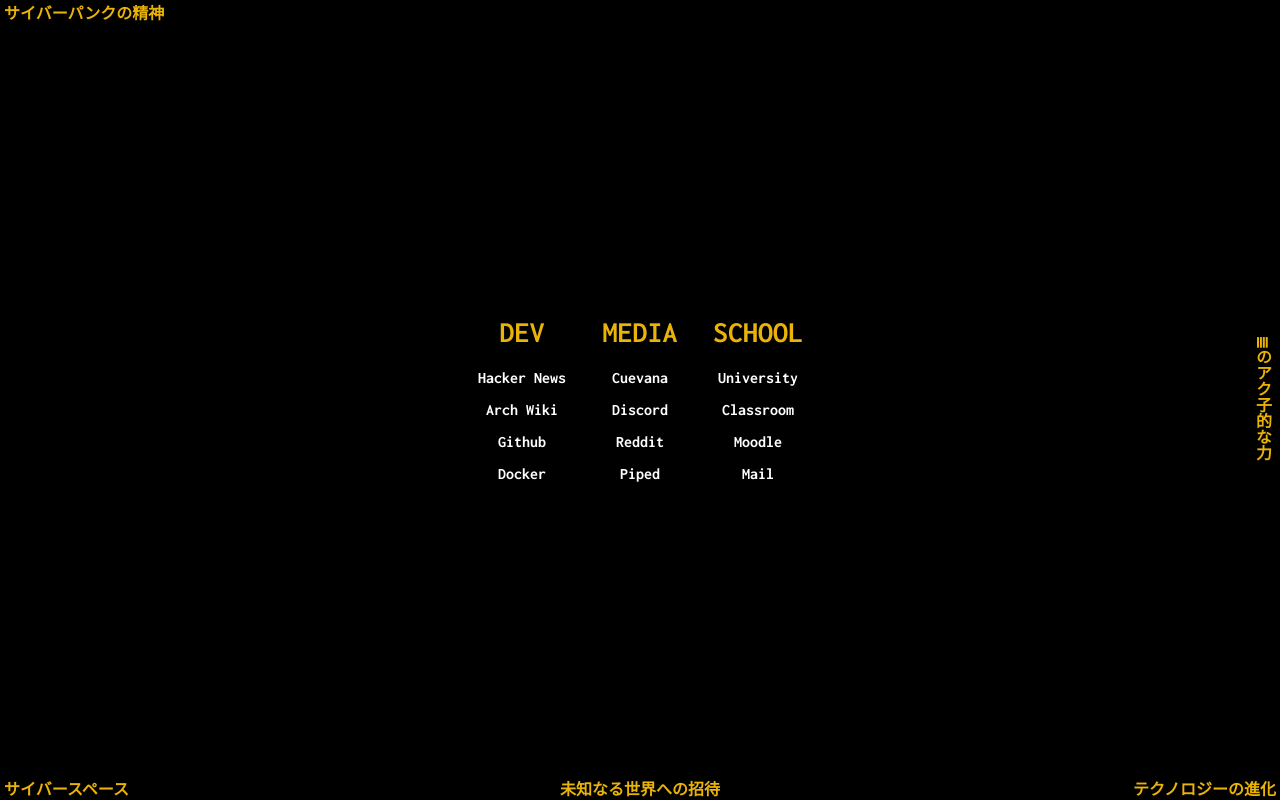
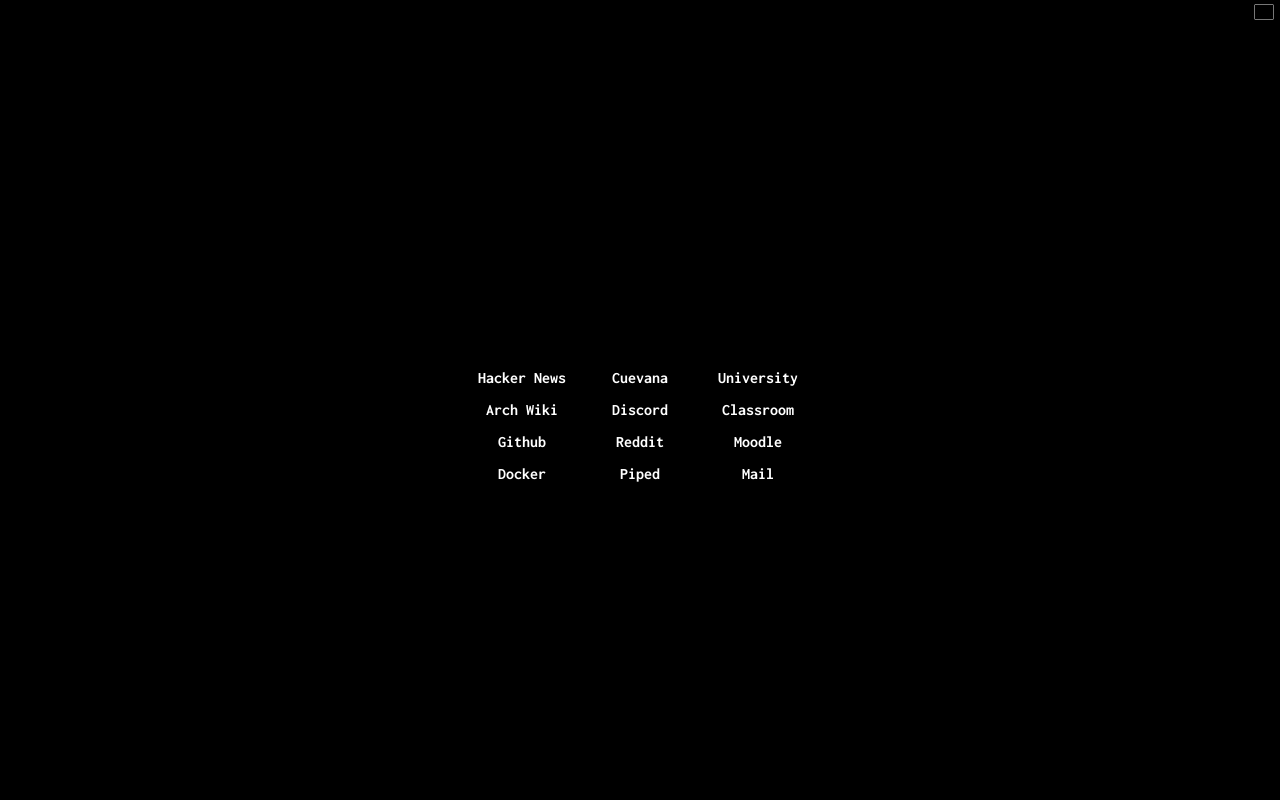
Before and after one commit to CMOISDEAD/startpage-doom, a React (Vite) app: page / in a window 1280 px wide. Built offline with nearby package versions, Linux system fonts and the light colour scheme.

Commit message:
feat: color picker implemented

```diff
--- a/index.html
+++ b/index.html
@@ -1,13 +1,16 @@
 <!DOCTYPE html>
 <html lang="en">
+
 <head>
   <meta charset="UTF-8" />
   <link rel="icon" type="image/x-icon" href="/favicon.ico" />
   <meta name="viewport" content="width=device-width, initial-scale=1.0" />
-    <title>DOOM</title>
+  <title>Startpage</title>
 </head>
+
 <body>
   <div id="root"></div>
   <script type="module" src="/src/main.tsx"></script>
 </body>
+
 </html>
--- a/src/components/Frame.tsx
+++ b/src/components/Frame.tsx
@@ -1,18 +1,23 @@
+import { Picker } from "./Picker";
+
 export const Frame = ({ children }: { children: React.ReactNode }) => {
   return (
     <div className="relative h-screen text-white bg-black">
-      <div className="text-yellow-500 japanese">
+      <div className="text-primary japanese">
         <div className="absolute top-0 left-1 font-bold">
           サイバーパンクの精神
         </div>
+        <div className="absolute top-0 right-1">
+          <Picker />
+        </div>
       </div>
-      <div className="text-yellow-500 japanese">
+      <div className="text-primary japanese">
         <div className="absolute top-0 bottom-0 right-1 m-auto h-32 font-bold tl">
           ≣のアク子的な力
         </div>
       </div>
       {children}
-      <div className="text-yellow-500 japanese">
+      <div className="text-primary japanese">
         <div className="absolute bottom-0 left-1 font-bold">
           サイバースペース
         </div>
--- a/src/components/List.tsx
+++ b/src/components/List.tsx
@@ -7,18 +7,16 @@
 
   return (
     <div className="flex flex-col gap-2 font-bold text-center text-white">
-      <p className="mb-2 text-3xl font-bold text-yellow-500 uppercase">
-        {title}
-      </p>
+      <p className="mb-2 text-3xl font-bold uppercase text-primary">{title}</p>
       {links
         .sort((a: any, b: any) => b.name.length - a.name.length)
         .map((page: any, i: number) => {
           return (
             <a
               href={page.link}
-              className="capitalize transition duration-300 ease-in-out delay-75 hover:text-yellow-500 hover:underline decoration-wavy"
+              className="capitalize transition duration-300 ease-in-out delay-75 hover:underline decoration-wavy link-primary"
+              target="_blank"
               key={i}
-              target="_blank"
             >
               {page.name}
             </a>
--- /dev/null
+++ b/src/components/Picker.tsx
@@ -0,0 +1,14 @@
+import { useColor } from "../hooks/useColor";
+
+export const Picker = () => {
+  const { color, changeColor } = useColor();
+
+  return (
+    <input
+      type="color"
+      className="w-6 h-6 bg-transparent rounded-full border-0 cursor-pointer outline-0"
+      value={color}
+      onChange={(e) => changeColor(e.target.value)}
+    />
+  );
+};
--- /dev/null
+++ b/src/hooks/useColor.tsx
@@ -0,0 +1,19 @@
+import { useEffect, useState } from "react";
+
+export const useColor = () => {
+  const [color, setColor] = useState(
+    localStorage.getItem("color") || "#000000"
+  );
+
+  useEffect(() => {
+    document.documentElement.style.setProperty("--color-primary", color);
+  }, []);
+
+  const changeColor = (color: string) => {
+    localStorage.setItem("color", color);
+    setColor(color);
+    document.documentElement.style.setProperty("--color-primary", color);
+  };
+
+  return { color, changeColor };
+};
--- a/src/index.css
+++ b/src/index.css
@@ -3,10 +3,19 @@
 @tailwind components;
 @tailwind utilities;
 
+:root {
+  --color-primary: #000000;
+}
+
 body {
   font-family: "Inconsolata", sans-serif, Inter, Avenir, Helvetica, Arial,
     sans-serif;
   font-size: 16px;
+}
+
+.text-primary,
+.link-primary:hover {
+  color: var(--color-primary);
 }
 
 .logo {
```
Lines whose indentation alone changed are shown as unchanged.
